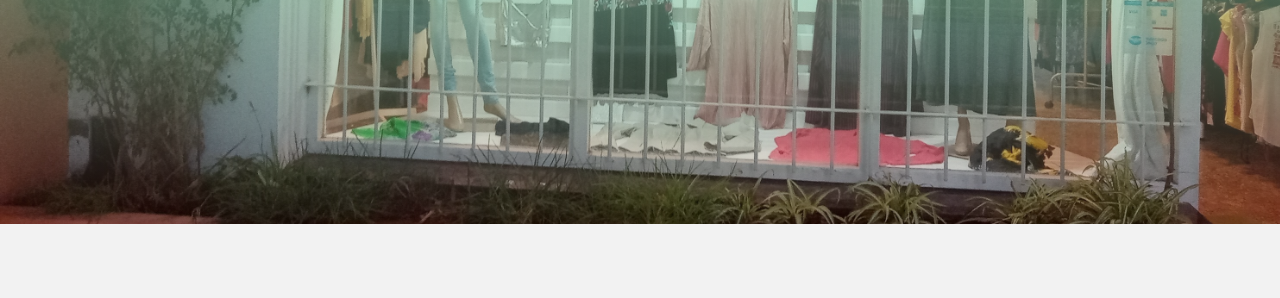
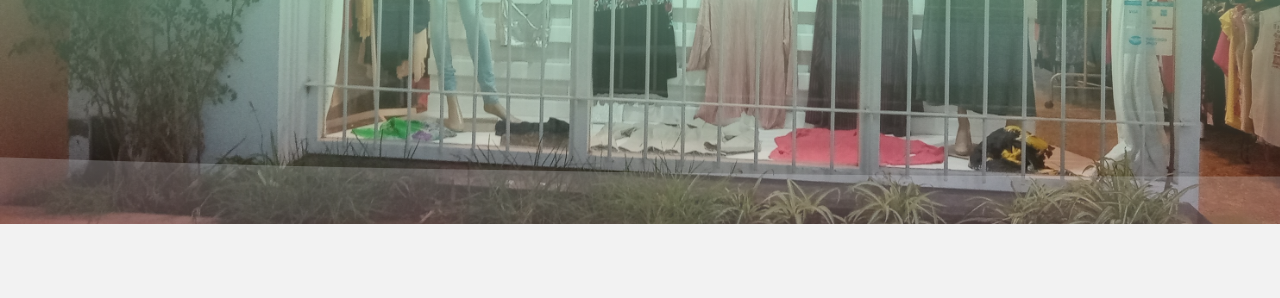
Before and after one commit to vgrana/tiendaellasnosotras, a website: page src/views/index.html in a window 1280 px wide. Shown: the part 376-674 px from the top of the page. Drawn offline with nearby package versions, Linux system fonts and the light colour scheme.

Commit message:
dando forma

```diff
--- a/src/views/index.html
+++ b/src/views/index.html
@@ -56,7 +56,7 @@
             <h3>El lugar para vos...</h3>
         </section>
         <div class="wave">
-            <!-- <div style="height: 100px; overflow: hidden;"><svg viewBox="0 0 100 150" preserveAspectRatio="none" style="height: 100%; width: 100%;"><path d="M0.00,49.98 C149.99,150.00 349.20,-49.98 500.00,49.98 L500.00,150.00 L0.00,150.00 Z" style="stroke: none; fill: #eaeef13a;"></path></svg></div> -->
+            <div style="height: 100px; overflow: hidden;"><svg viewBox="0 0 100 150" preserveAspectRatio="none" style="height: 100%; width: 100%;"><path d="M0.00,49.98 C149.99,150.00 349.20,-49.98 500.00,49.98 L500.00,150.00 L0.00,150.00 Z" style="stroke: none; fill: #eaeef13a;"></path></svg></div>
         </div>
         </div>
     </header>
```
